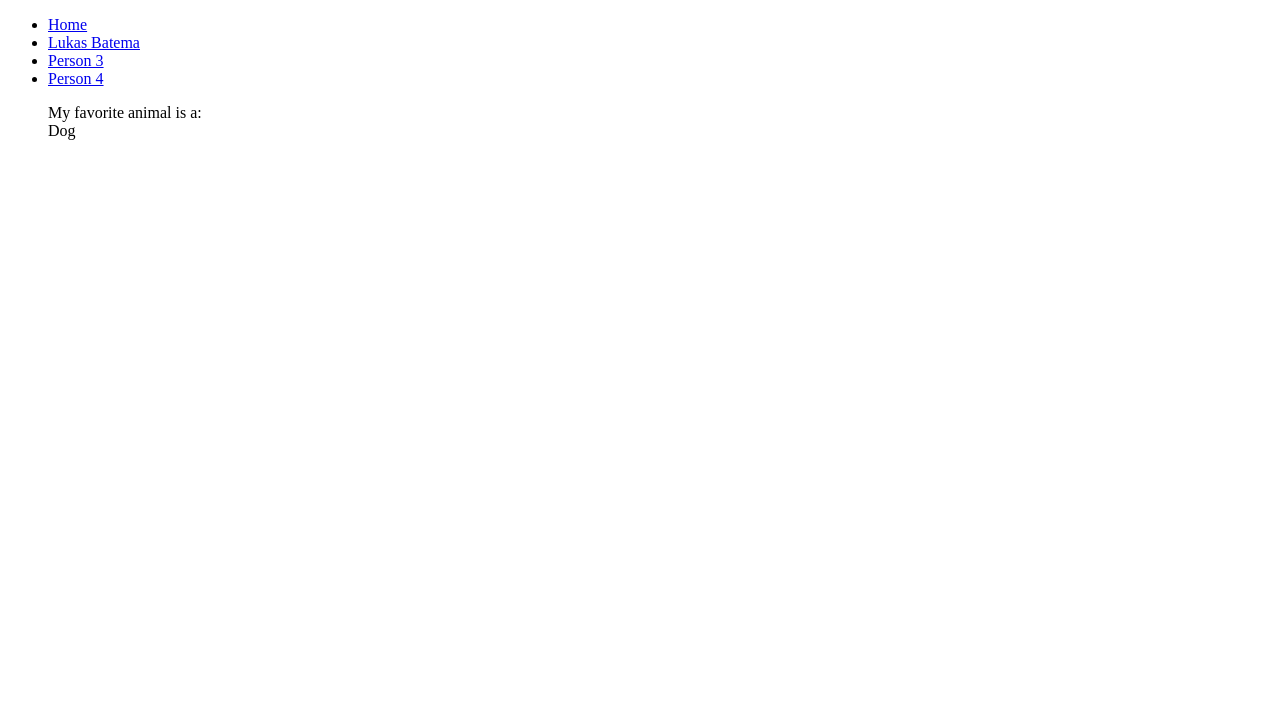
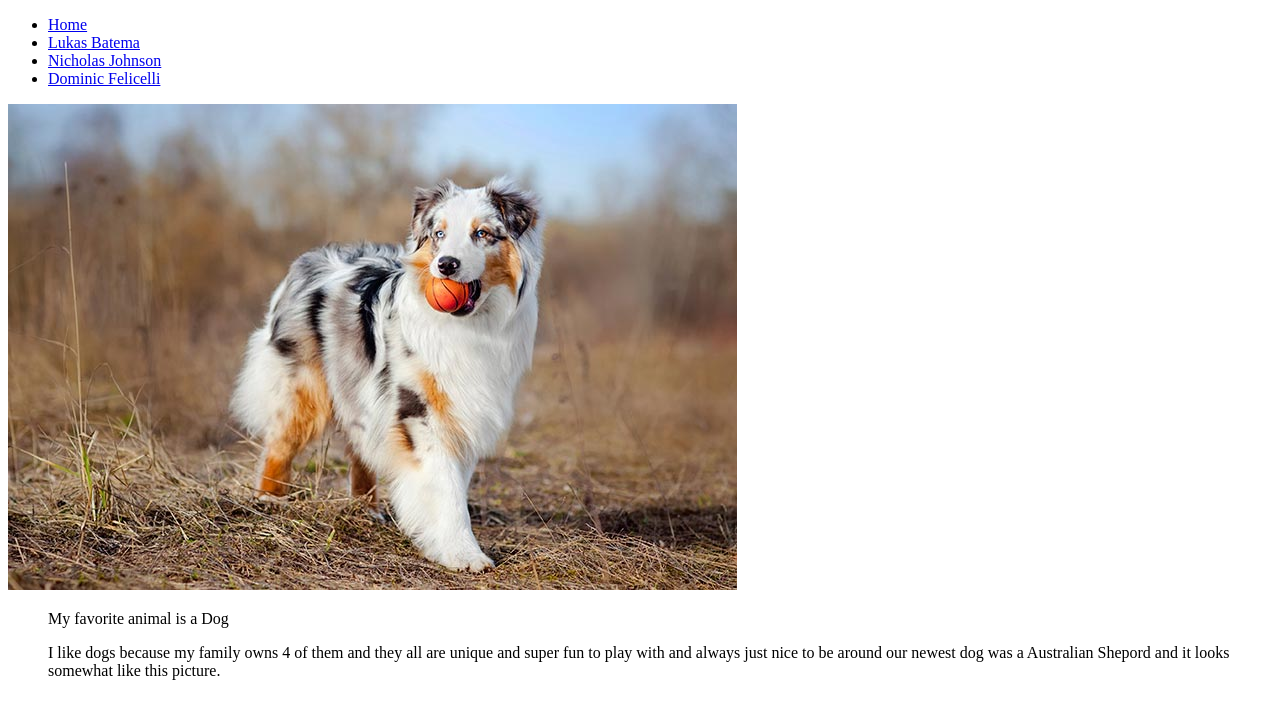
Before and after one commit to oaisd-ctc/push-pull-practice-lukas-batema-ctc, a plain HTML site: page people/brandon.html in a window 1280 px wide. Drawn offline with Linux system fonts and the light colour scheme.

Commit message:
Finished With fav. animal and picture

```diff
--- a/people/brandon.html
+++ b/people/brandon.html
@@ -9,15 +9,22 @@
     <ul>
         <li><a href="/">Home</a></li>
         <li><a href="lukas.html">Lukas Batema</a></li>
-        <li><a href="javascript:void(0);">Person 3</a></li>
-        <li><a href="javascript:void(0);">Person 4</a></li>
+        <li><a href="dominic.html">Nicholas Johnson</a></li>
+        <li><a href="Nick.html">Dominic Felicelli</a></li>
       </ul>
+
+
+
+<img src="/images/Australian-Shepherd.1.jpg" alt="dog">
+
+
+
 
       <blockquote>
 
-        My favorite animal is a:
+        My favorite animal is a Dog
         <br />
-      Dog
+      <p>I like dogs because my family owns 4 of them and they all are unique and super fun to play with and always just nice to be around our newest dog was a Australian Shepord and it looks somewhat like this picture.</p>
       </blockquote>
 
 
```
